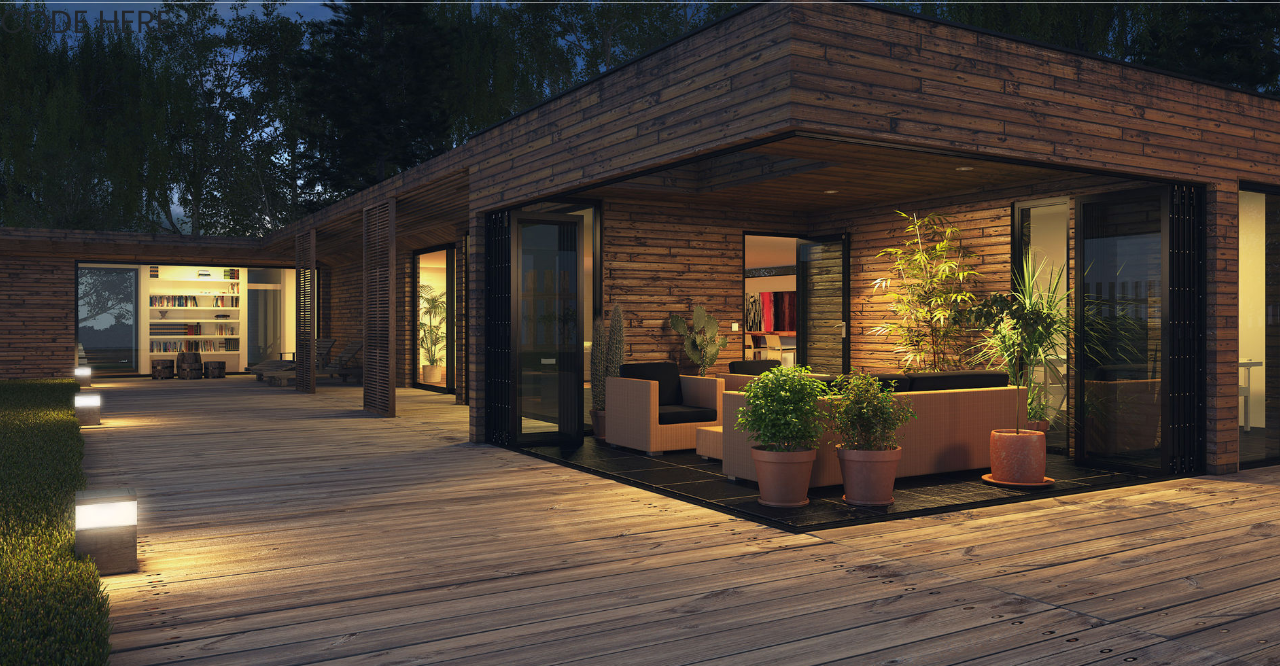
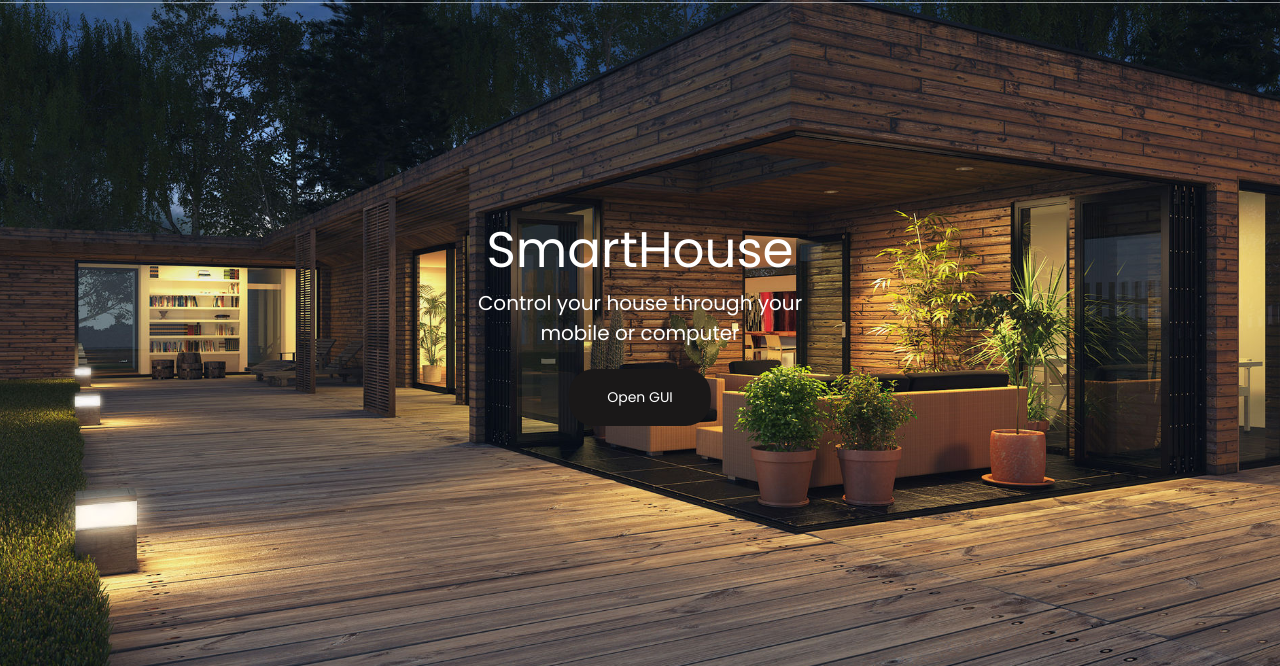
Before and after one commit to junnanlay/smarthome, a Java web app: page / in a window 1280 px wide. Shown: the part 77-743 px from the top of the page. Run offline with Tomcat 11, a stand-in JSP engine, Linux system fonts and the light colour scheme; some libraries are stand-ins or nearby versions.

Commit message:
netbeans in 2k19 kekw

```diff
--- a/src/main/webapp/index.jsp
+++ b/src/main/webapp/index.jsp
@@ -49,7 +49,16 @@
         </div>
 
         <div>
-            <h2>CODE HERE</h2>
+            <div class="header">
+            <h1>SmartHouse</h1>
+            <p>
+                Control your house through your
+                <br>mobile or computer
+            </p>
+            <button type="button">Open GUI</button>
+        </div>
+    </div>
+
         </div>
     </body>
 </html>
```
